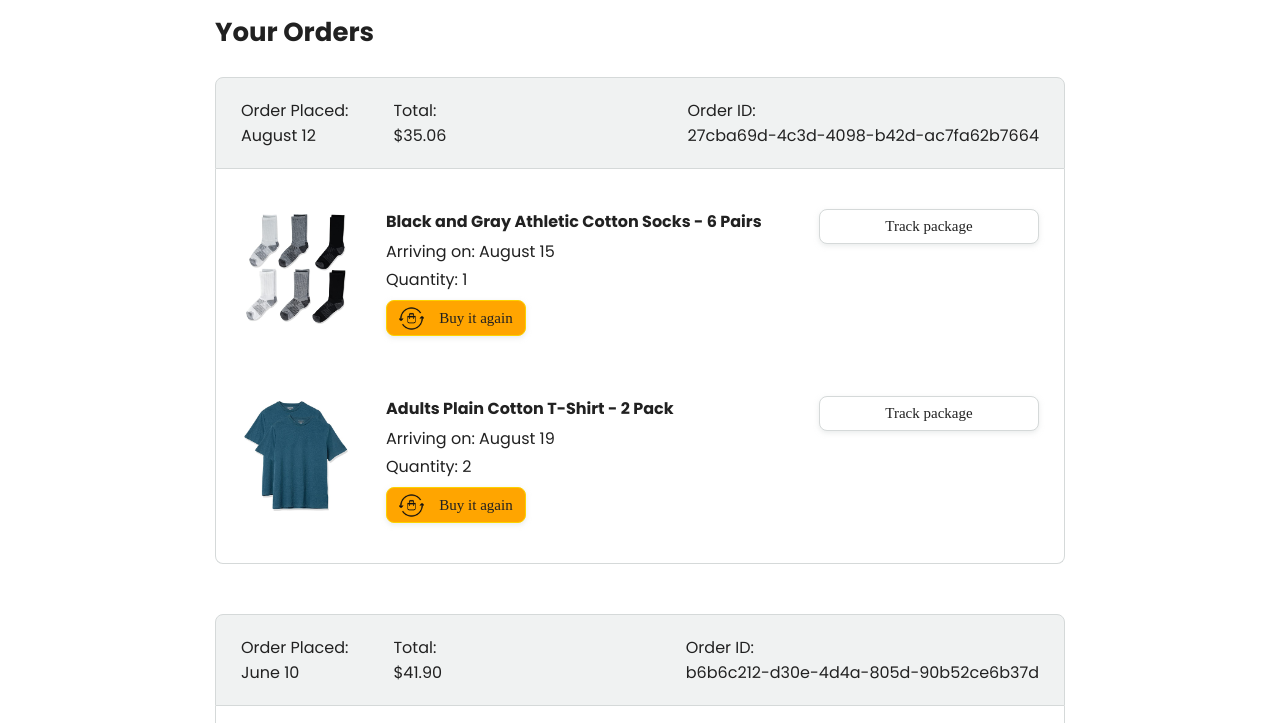
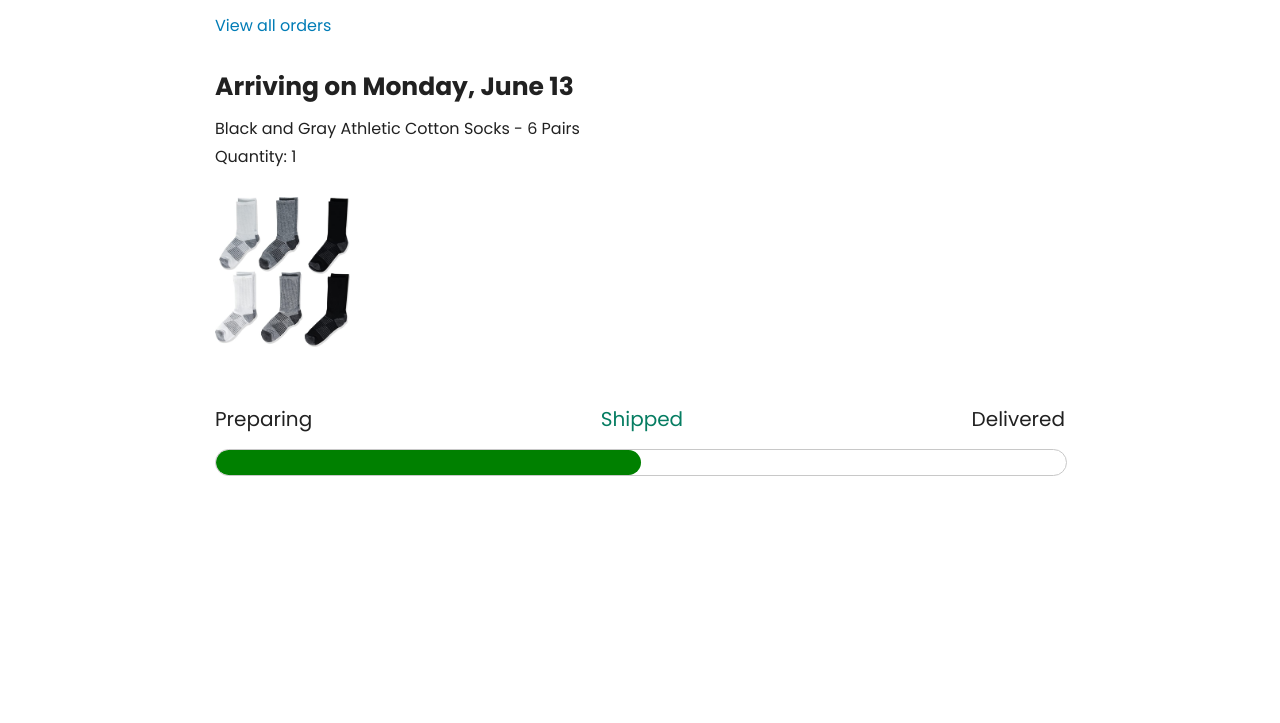
Before and after one commit to BellaAkins/e-commerce-js, a plain HTML site: page orders.html in a window 1280 px wide. Shown: the part 77-800 px from the top of the page. Drawn offline with Linux system fonts and the light colour scheme; a web font is replaced by a local one.

Commit message:
Update orders.html

```diff
--- a/orders.html
+++ b/orders.html
@@ -1,7 +1,7 @@
 <!DOCTYPE html>
 <html>
   <head>
-    <title>Orders</title>
+    <title>Tracking</title>
 
     <!-- This code is needed for responsive design to work.
       (Responsive design = make the website look good on
@@ -19,7 +19,7 @@
     <!-- Here are the CSS files for this page. -->
     <link rel="stylesheet" href="styles/shared/general.css" />
     <link rel="stylesheet" href="styles/shared/amazon-header.css" />
-    <link rel="stylesheet" href="styles/pages/orders.css" />
+    <link rel="stylesheet" href="styles/pages/tracking.css" />
   </head>
   <body>
     <div class="amazon-header">
@@ -64,125 +64,32 @@
     </div>
 
     <div class="main">
-      <div class="page-title">Your Orders</div>
+      <div class="order-tracking">
+        <a class="back-to-orders-link link-primary" href="orders.html">
+          View all orders
+        </a>
 
-      <div class="orders-grid">
-        <div class="order-container">
-          <div class="order-header">
-            <div class="order-header-left-section">
-              <div class="order-date">
-                <div class="order-header-label">Order Placed:</div>
-                <div>August 12</div>
-              </div>
-              <div class="order-total">
-                <div class="order-header-label">Total:</div>
-                <div>$35.06</div>
-              </div>
-            </div>
+        <div class="delivery-date">Arriving on Monday, June 13</div>
 
-            <div class="order-header-right-section">
-              <div class="order-header-label">Order ID:</div>
-              <div>27cba69d-4c3d-4098-b42d-ac7fa62b7664</div>
-            </div>
-          </div>
-
-          <div class="order-details-grid">
-            <div class="product-image-container">
-              <img src="images/products/athletic-cotton-socks-6-pairs.jpg" />
-            </div>
-
-            <div class="product-details">
-              <div class="product-name">
-                Black and Gray Athletic Cotton Socks - 6 Pairs
-              </div>
-              <div class="product-delivery-date">Arriving on: August 15</div>
-              <div class="product-quantity">Quantity: 1</div>
-              <button class="buy-again-button button-primary">
-                <img class="buy-again-icon" src="images/icons/buy-again.png" />
-                <span class="buy-again-message">Buy it again</span>
-              </button>
-            </div>
-
-            <div class="product-actions">
-              <a href="tracking.html">
-                <button class="track-package-button button-secondary">
-                  Track package
-                </button>
-              </a>
-            </div>
-
-            <div class="product-image-container">
-              <img
-                src="images/products/adults-plain-cotton-tshirt-2-pack-teal.jpg"
-              />
-            </div>
-
-            <div class="product-details">
-              <div class="product-name">
-                Adults Plain Cotton T-Shirt - 2 Pack
-              </div>
-              <div class="product-delivery-date">Arriving on: August 19</div>
-              <div class="product-quantity">Quantity: 2</div>
-              <button class="buy-again-button button-primary">
-                <img class="buy-again-icon" src="images/icons/buy-again.png" />
-                <span class="buy-again-message">Buy it again</span>
-              </button>
-            </div>
-
-            <div class="product-actions">
-              <a href="tracking.html">
-                <button class="track-package-button button-secondary">
-                  Track package
-                </button>
-              </a>
-            </div>
-          </div>
+        <div class="product-info">
+          Black and Gray Athletic Cotton Socks - 6 Pairs
         </div>
 
-        <div class="order-container">
-          <div class="order-header">
-            <div class="order-header-left-section">
-              <div class="order-date">
-                <div class="order-header-label">Order Placed:</div>
-                <div>June 10</div>
-              </div>
-              <div class="order-total">
-                <div class="order-header-label">Total:</div>
-                <div>$41.90</div>
-              </div>
-            </div>
+        <div class="product-info">Quantity: 1</div>
 
-            <div class="order-header-right-section">
-              <div class="order-header-label">Order ID:</div>
-              <div>b6b6c212-d30e-4d4a-805d-90b52ce6b37d</div>
-            </div>
-          </div>
+        <img
+          class="product-image"
+          src="images/products/athletic-cotton-socks-6-pairs.jpg"
+        />
 
-          <div class="order-details-grid">
-            <div class="product-image-container">
-              <img
-                src="images/products/intermediate-composite-basketball.jpg"
-              />
-            </div>
+        <div class="progress-labels-container">
+          <div class="progress-label">Preparing</div>
+          <div class="progress-label current-status">Shipped</div>
+          <div class="progress-label">Delivered</div>
+        </div>
 
-            <div class="product-details">
-              <div class="product-name">Intermediate Size Basketball</div>
-              <div class="product-delivery-date">Arriving on: June 17</div>
-              <div class="product-quantity">Quantity: 2</div>
-              <button class="buy-again-button button-primary">
-                <img class="buy-again-icon" src="images/icons/buy-again.png" />
-                <span class="buy-again-message">Buy it again</span>
-              </button>
-            </div>
-
-            <div class="product-actions">
-              <a href="tracking.html">
-                <button class="track-package-button button-secondary">
-                  Track package
-                </button>
-              </a>
-            </div>
-          </div>
+        <div class="progress-bar-container">
+          <div class="progress-bar"></div>
         </div>
       </div>
     </div>
```
